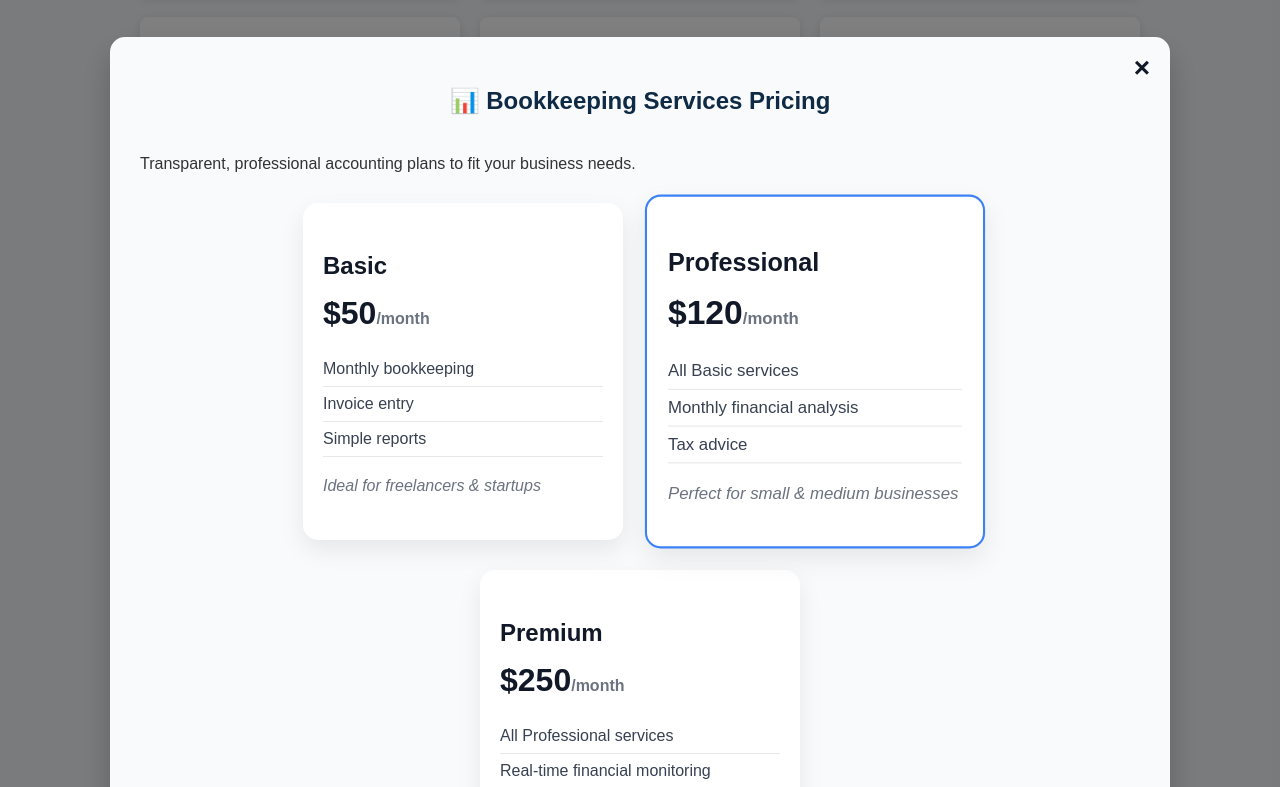
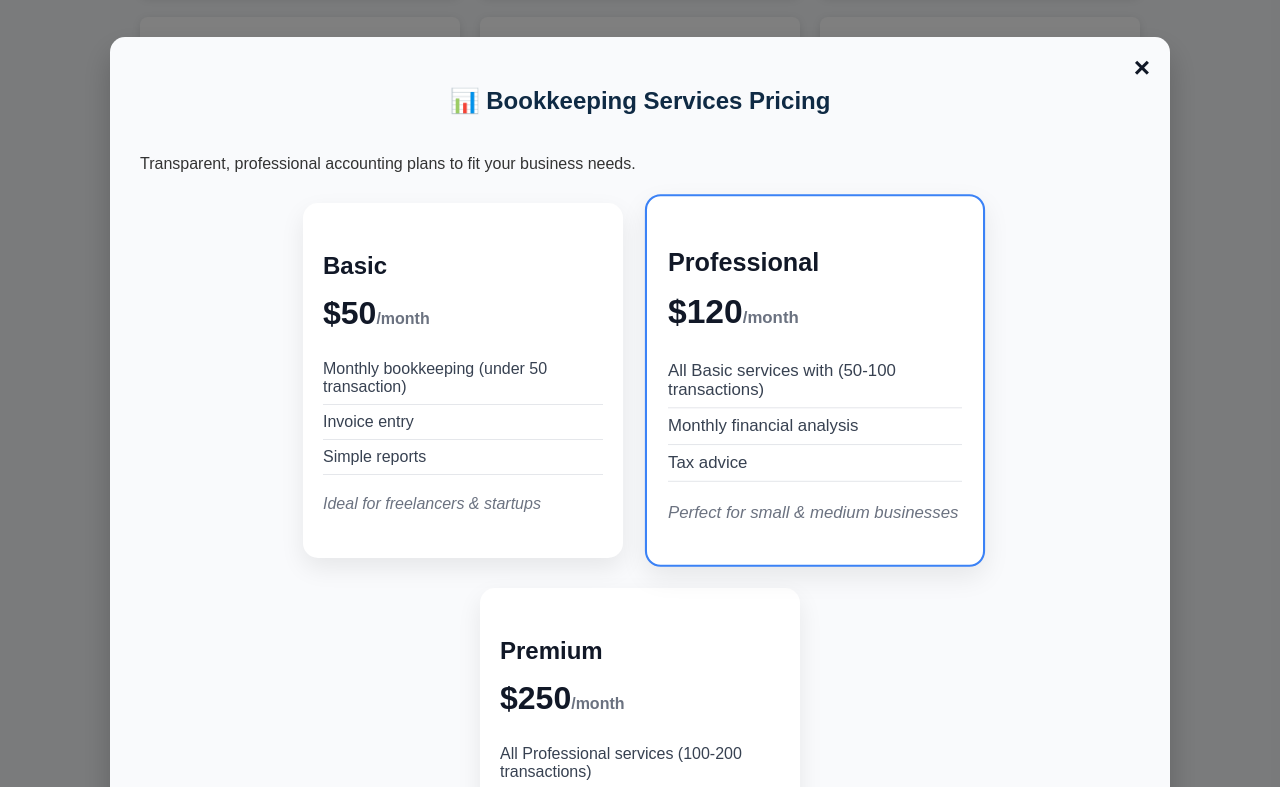
Before and after one commit to nancykuang96-nnk/nancykuang96-nnk.github.io, a plain HTML site: page index.html in a window 1280 px wide. Both pictures are taken after a click on the button "View Pricing". Shown: the part 653-1440 px from the top of the page. Drawn offline with Linux system fonts and the light colour scheme.

Commit message:
Update service descriptions for pricing plans

```diff
--- a/index.html
+++ b/index.html
@@ -165,7 +165,7 @@ Contact Us
         <h3>Basic</h3>
         <p class="price">$50<span>/month</span></p>
         <ul>
-          <li>Monthly bookkeeping</li>
+          <li>Monthly bookkeeping (under 50 transaction) </li>
           <li>Invoice entry</li>
           <li>Simple reports</li>
         </ul>
@@ -177,7 +177,7 @@ Contact Us
         <h3>Professional</h3>
         <p class="price">$120<span>/month</span></p>
         <ul>
-          <li>All Basic services</li>
+          <li>All Basic services with (50-100 transactions) </li>
           <li>Monthly financial analysis</li>
           <li>Tax advice</li>
         </ul>
@@ -189,7 +189,7 @@ Contact Us
         <h3>Premium</h3>
         <p class="price">$250<span>/month</span></p>
         <ul>
-          <li>All Professional services</li>
+          <li>All Professional services (100-200 transactions) </li>
           <li>Real-time financial monitoring</li>
           <li>Dedicated financial advisor</li>
         </ul>
```
